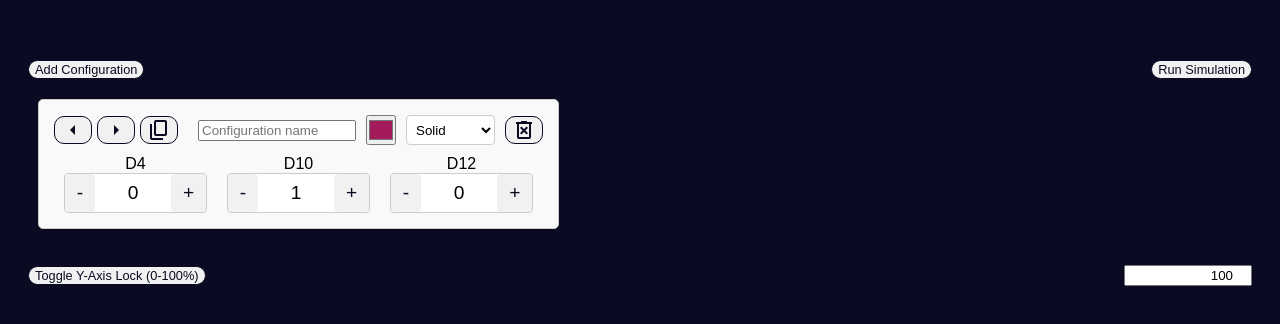
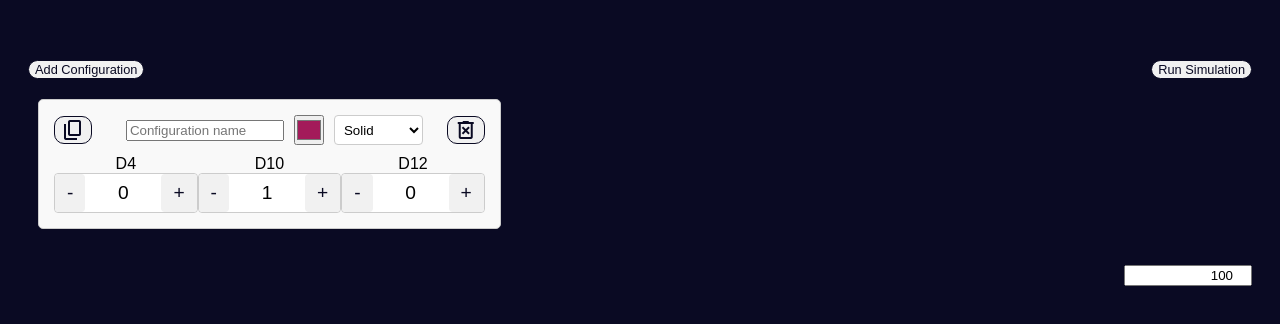
Before and after one commit to CoreyJSteiner/game-success-chart, a React (Vite) app: page / in a window 1280 px wide. Shown: the part 122-446 px from the top of the page. Built offline with nearby package versions, Linux system fonts and the light colour scheme.

Commit message:
clean interface for deploy

```diff
--- a/src/App.jsx
+++ b/src/App.jsx
@@ -207,10 +207,10 @@ function App () {
           }}
         >
           <div style={{ display: 'flex', gap: '10px' }}>
-            <ButtonMain
+            {/* <ButtonMain
               label='Toggle Y-Axis Lock (0-100%)'
               handleClick={() => setYAxisLocked(!yAxisLocked)}
-            />
+            /> */}
             {/* <button onClick={() => console.log('exportToCSV()')}>
               Export to CSV
             </button>
--- a/src/components/LineConfigDisplay.jsx
+++ b/src/components/LineConfigDisplay.jsx
@@ -10,8 +10,8 @@ const LineConfigDisplay = ({ lineConfig, onUpdate, onRemove, onDuplicate }) => {
     <div className='config-box' id={lineConfig.id}>
       <div className='config-header'>
         <div className='config-controls'>
-          <ButtonLineConfig iconName='arrow_left' />
-          <ButtonLineConfig iconName='arrow_right' />
+          {/* <ButtonLineConfig iconName='arrow_left' /> */}
+          {/* <ButtonLineConfig iconName='arrow_right' /> */}
           <ButtonLineConfig
             iconName='content_copy'
             handleClick={e => onDuplicate(e.target.id)}
```
